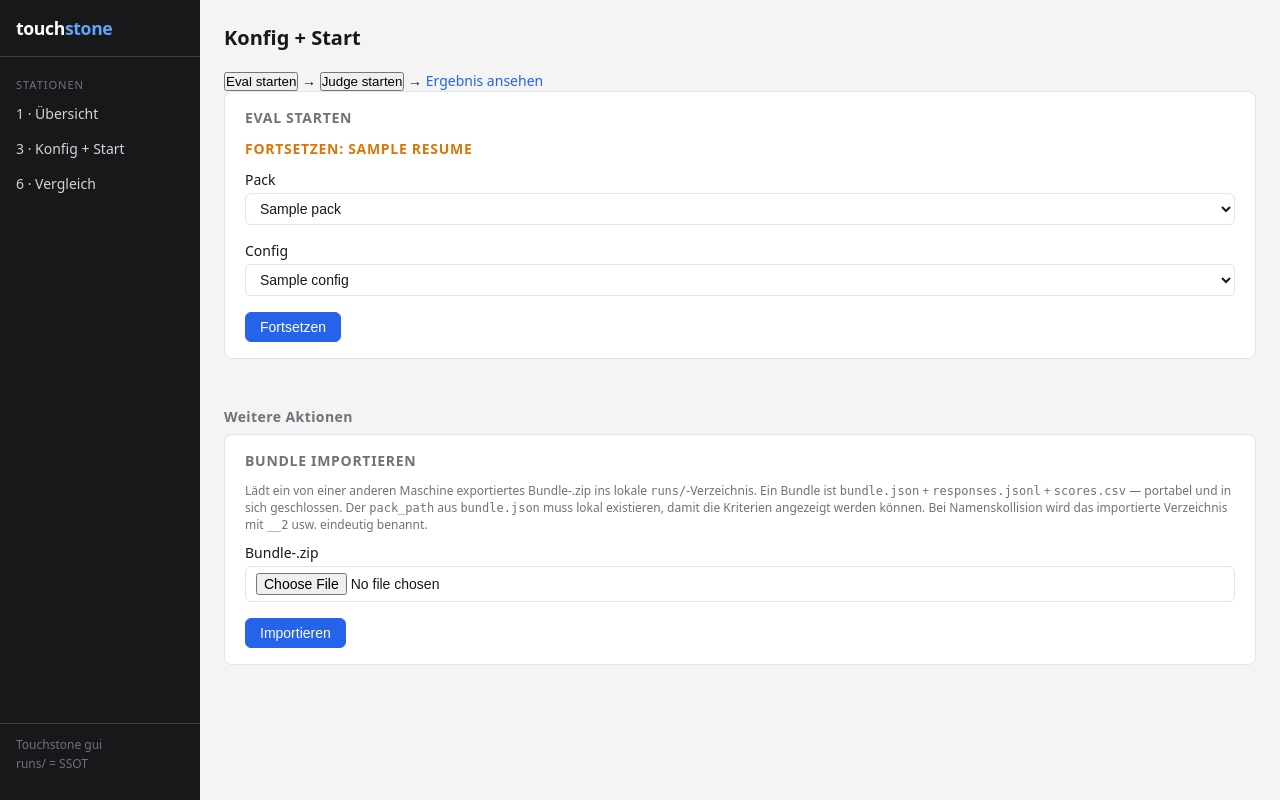
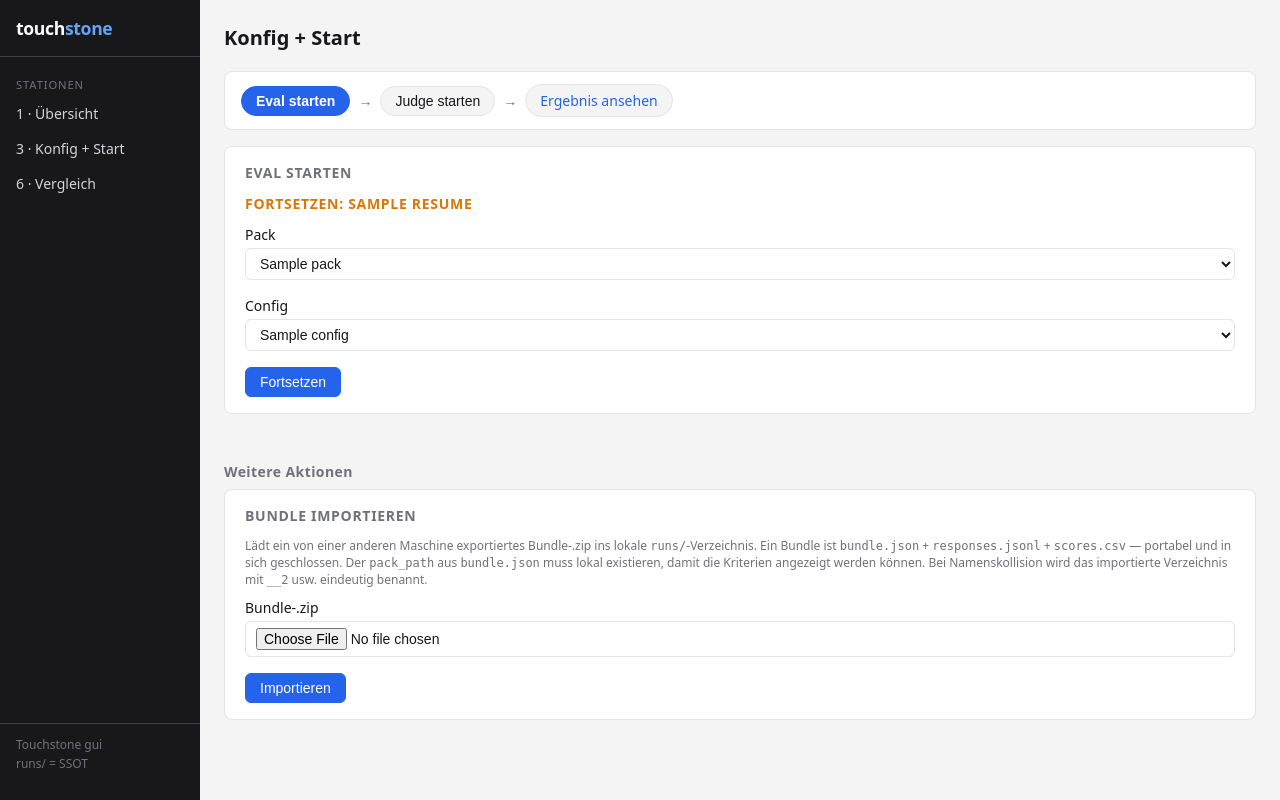
Before and after one commit to johannes-kaindl/llm-benchmark-harness, a Python web app: template touchstone/gui/templates/config.html in a window 1280 px wide. Run offline with Jinja, Linux system fonts and the light colour scheme; the template is opened without the code that fills it: most values are stand-ins (such as "Sample title", 1, 10 or a date in 2020).

Commit message:
style(gui): flow-bar styling — active station highlight + sequence layout
Co-Authored-By: Claude Sonnet 4.6 <noreply@anthropic.com>

```diff
--- a/touchstone/gui/static/app.css
+++ b/touchstone/gui/static/app.css
@@ -421,6 +421,67 @@ a:hover { text-decoration: underline; }
   color: var(--text);
 }
 
+/* ── flow-bar (config page: Eval → Judge → Ergebnis) ─────────────────────── */
+.flow-bar {
+  display: flex;
+  flex-wrap: wrap;
+  align-items: center;
+  gap: 0.5rem;
+  padding: 0.75rem 1rem;
+  background: var(--card-bg);
+  border: 1px solid var(--border);
+  border-radius: 8px;
+  margin-bottom: 1rem;
+}
+
+.flow-bar button {
+  padding: 0.375rem 0.875rem;
+  border: 1px solid var(--border);
+  border-radius: 999px;
+  font-size: 0.875rem;
+  font-weight: 500;
+  background: var(--bg);
+  color: var(--text);
+  cursor: pointer;
+  transition: background 0.1s, border-color 0.1s;
+}
+
+.flow-bar button:hover {
+  background: #e4e4e7;
+  border-color: var(--muted);
+}
+
+.flow-bar button.active {
+  background: var(--accent);
+  border-color: var(--accent);
+  color: #ffffff;
+  font-weight: 700;
+}
+
+.flow-bar span {
+  color: var(--muted);
+  font-size: 0.875rem;
+  user-select: none;
+}
+
+.flow-bar a {
+  padding: 0.375rem 0.875rem;
+  border: 1px solid var(--border);
+  border-radius: 999px;
+  font-size: 0.875rem;
+  font-weight: 500;
+  background: var(--bg);
+  color: var(--accent);
+  text-decoration: none;
+  transition: background 0.1s, border-color 0.1s;
+}
+
+.flow-bar a:hover {
+  background: #e4e4e7;
+  border-color: var(--muted);
+  text-decoration: none;
+}
+
 /* ── utility ──────────────────────────────────────────────────────────────── */
 [x-cloak] { display: none; }
 .muted { color: var(--muted); }
```
Also changed, not shown: tests/test_gui_config_flow.py (+11 -0 lines).
